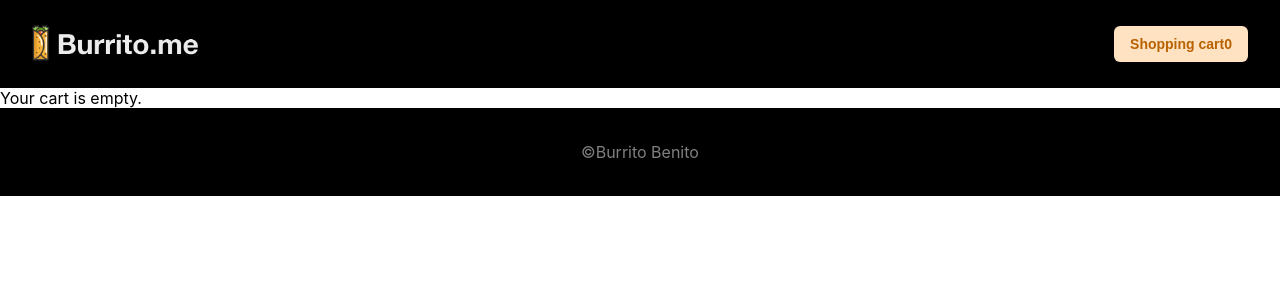
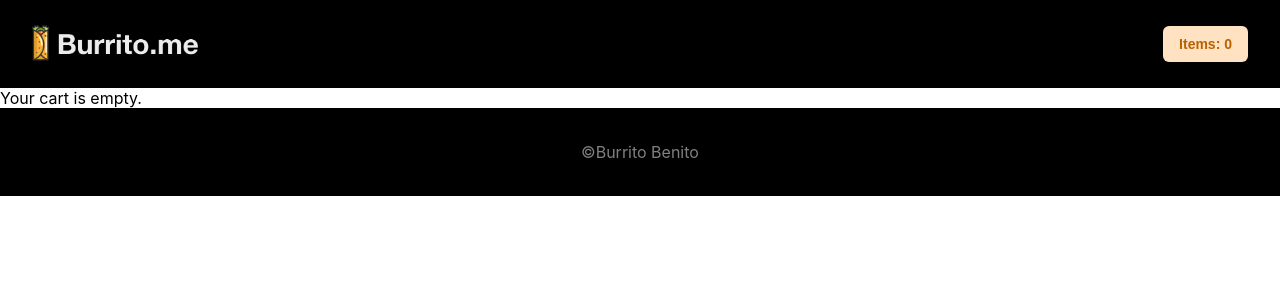
Before and after one commit to hiimmarco/next-js-ecommerce-store, a Next.js app: page /cart in a window 1280 px wide. Shown: the top 300 px of the page. Built offline with nearby package versions, Linux system fonts and the light colour scheme.

Commit message:
save version to try something else

```diff
--- a/Components/Header.js
+++ b/Components/Header.js
@@ -1,6 +1,7 @@
 import { css } from '@emotion/react';
 import Image from 'next/image';
 import Link from 'next/link';
+import { useState } from 'react';
 import Headerlogo from '../public/images/logo.png';
 
 const header = css`
@@ -53,6 +54,8 @@ const headerlogo = css`
 `;
 
 export default function Header(props) {
+  const [cartItems, setCartItems] = useState(props.cartItems);
+  console.log('this is header');
   return (
     <div css={header}>
       <div css={headercontent}>
@@ -69,9 +72,7 @@ export default function Header(props) {
         </div>
         <Link href="/cart">
           <a>
-            <button css={button}>
-              {props.itemquantity}Shopping cart{props.cartItems}
-            </button>
+            <button css={button}>Items: {props.cartItems}</button>
           </a>
         </Link>
       </div>
--- a/pages/_app.js
+++ b/pages/_app.js
@@ -16,6 +16,9 @@ function MyApp({ Component, pageProps }) {
   useEffect(() => {
     getCookie();
   }, []);
+
+  console.log('This is appjs');
+
   return (
     <>
       <Head>
--- a/pages/cart.js
+++ b/pages/cart.js
@@ -49,6 +49,12 @@ const summary = css`
   background-color: lightgrey;
   width: 400px;
   padding-left: 20px;
+`;
+
+const wrapper = css`
+  display: flex;
+  flex-direction: row;
+  width: 800px;
 `;
 
 // Create functional component
@@ -125,8 +131,9 @@ export default function Cart(props) {
           <link rel="icon" href="/favicon.ico" />
         </Head>
         <main css={main}>
-          <Layout>
+          <Layout cartItems={props.cartItems}>
             <h1>Shopping cart</h1>
+            <div css={wrapper}>
               <div css={maincontent}>
                 {cookie.map((burrito) => {
                   return (
@@ -182,6 +189,7 @@ export default function Cart(props) {
                   </Link>
                 </div>
               </div>
+            </div>
           </Layout>
         </main>
       </div>
```
Lines whose indentation alone changed are shown as unchanged.
